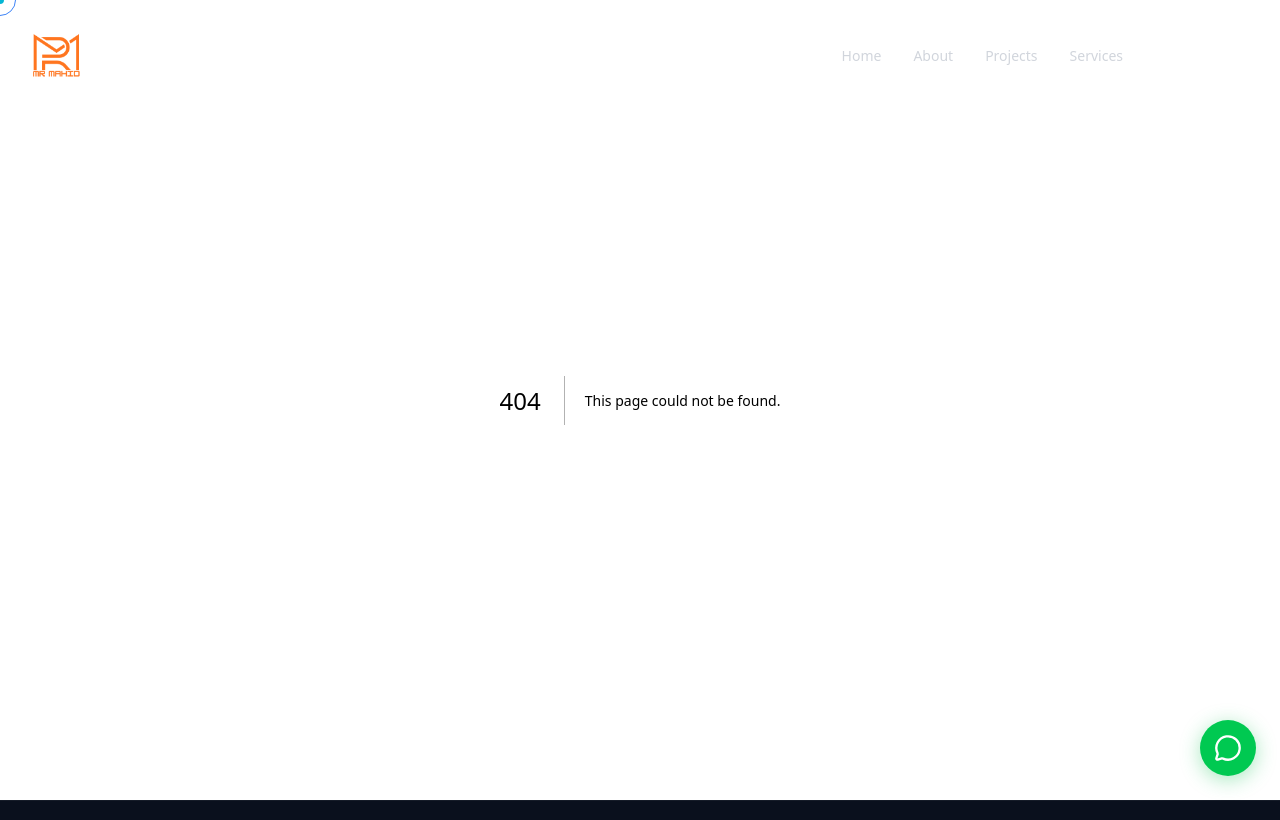
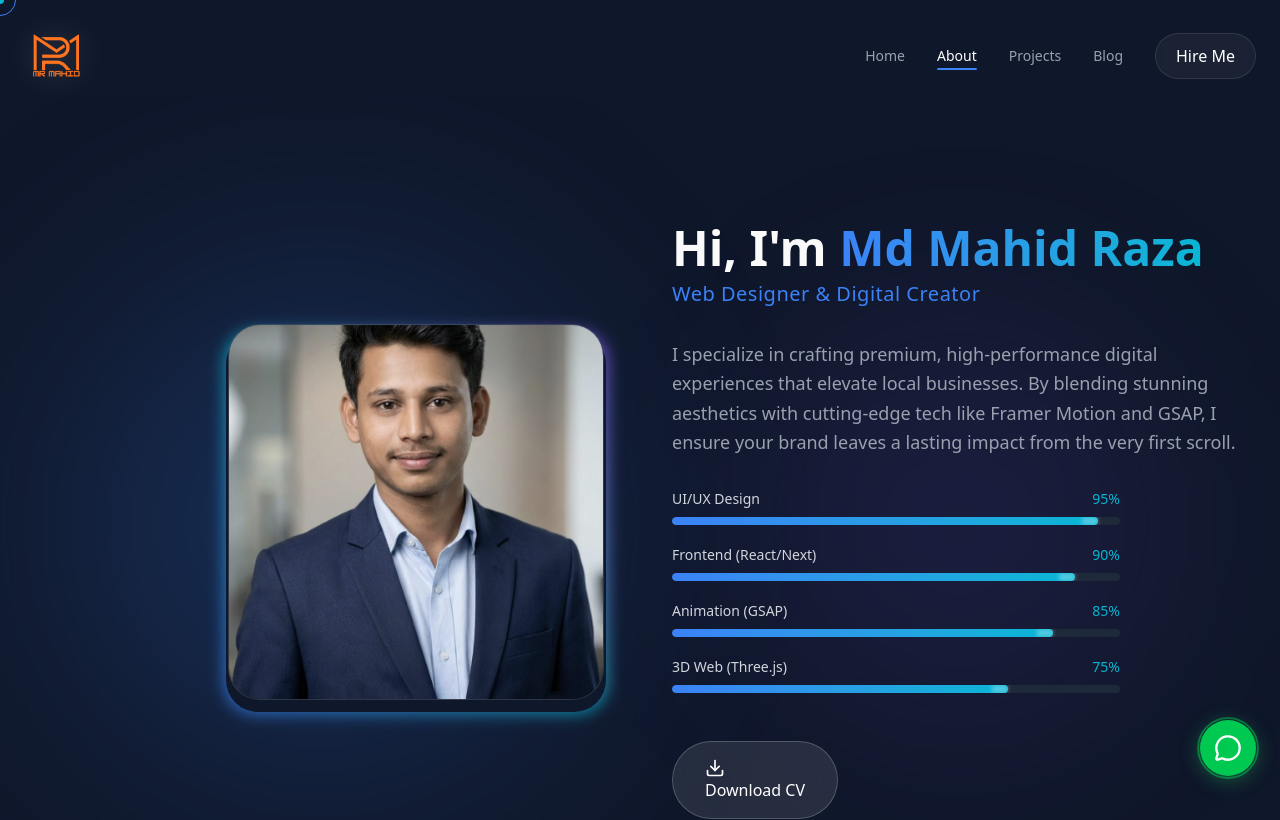
Before and after one commit to mrmahid141528/mrmahid-webportfolio, a Next.js app: page /about in a window 1280 px wide. Before the commit this address had no page. Shown: the top 820 px of the page. Built offline with nearby package versions, Linux system fonts and the light colour scheme.

Commit message:
feat: convert to multi-page — add /about /projects /blog /contact pages, update Navbar

```diff
--- /dev/null
+++ b/src/app/about/page.tsx
@@ -0,0 +1,19 @@
+import ProfileSection from '@/components/sections/ProfileSection';
+import WhyChooseMe from '@/components/sections/WhyChooseMe';
+import TestimonialsSection from '@/components/sections/TestimonialsSection';
+import type { Metadata } from 'next';
+
+export const metadata: Metadata = {
+    title: 'About | Md Mahid Raza — Web Designer & Digital Creator',
+    description: 'Learn about Md Mahid Raza (mrmahid) — a premium web designer from India specializing in Next.js, React, UI/UX, and animated digital experiences.',
+};
+
+export default function AboutPage() {
+    return (
+        <main className="flex flex-col min-h-screen pt-24">
+            <ProfileSection />
+            <WhyChooseMe />
+            <TestimonialsSection />
+        </main>
+    );
+}
--- /dev/null
+++ b/src/app/blog/page.tsx
@@ -0,0 +1,15 @@
+import BlogSection from '@/components/sections/BlogSection';
+import type { Metadata } from 'next';
+
+export const metadata: Metadata = {
+    title: 'Blog | Md Mahid Raza — Web Design Tips & Insights',
+    description: 'Read tips on web design, digital growth strategies, and how local businesses can win online — by Md Mahid Raza (mrmahid).',
+};
+
+export default function BlogPage() {
+    return (
+        <main className="flex flex-col min-h-screen pt-24">
+            <BlogSection />
+        </main>
+    );
+}
--- /dev/null
+++ b/src/app/contact/page.tsx
@@ -0,0 +1,15 @@
+import ContactSection from '@/components/sections/ContactSection';
+import type { Metadata } from 'next';
+
+export const metadata: Metadata = {
+    title: 'Contact | Hire Md Mahid Raza — Web Designer',
+    description: 'Get in touch with Md Mahid Raza (mrmahid) for premium web design, UI/UX, and digital creation services. Let\'s build your digital future.',
+};
+
+export default function ContactPage() {
+    return (
+        <main className="flex flex-col min-h-screen pt-24">
+            <ContactSection />
+        </main>
+    );
+}
--- a/src/app/page.tsx
+++ b/src/app/page.tsx
@@ -2,16 +2,11 @@
 
 import { motion } from 'framer-motion';
 import HeroScene from '@/components/3d/HeroScene';
-import ProfileSection from '@/components/sections/ProfileSection';
-import ProjectsSection from '@/components/sections/ProjectsSection';
 import StatsSection from '@/components/sections/StatsSection';
-import WhyChooseMe from '@/components/sections/WhyChooseMe';
-import TestimonialsSection from '@/components/sections/TestimonialsSection';
-import BlogSection from '@/components/sections/BlogSection';
-import ContactSection from '@/components/sections/ContactSection';
 import MagneticButton from '@/components/ui/MagneticButton';
-import { ArrowUpRight, Download } from 'lucide-react';
+import { ArrowUpRight } from 'lucide-react';
 import { useEffect, useState } from 'react';
+import Link from 'next/link';
 
 // Typing effect helper
 const TypewriterText = ({ text, delay = 0 }: { text: string; delay?: number }) => {
@@ -19,6 +14,7 @@ const TypewriterText = ({ text, delay = 0 }: { text: string; delay?: number }) =
 
   useEffect(() => {
     let i = 0;
+    const timeout = setTimeout(() => {
       const typingInterval = setInterval(() => {
         if (i < text.length) {
           setDisplayedText(text.slice(0, i + 1));
@@ -27,16 +23,10 @@ const TypewriterText = ({ text, delay = 0 }: { text: string; delay?: number }) =
           clearInterval(typingInterval);
         }
       }, 100);
-
-    // Add delay start
-    const timeout = setTimeout(() => {
-      i = 0; // reset
+      return () => clearInterval(typingInterval);
     }, delay * 1000);
 
-    return () => {
-      clearInterval(typingInterval);
-      clearTimeout(timeout);
-    };
+    return () => clearTimeout(timeout);
   }, [text, delay]);
 
   return <span>{displayedText}</span>;
@@ -45,6 +35,7 @@ const TypewriterText = ({ text, delay = 0 }: { text: string; delay?: number }) =
 export default function Home() {
   return (
     <div className="flex flex-col min-h-screen">
+
       {/* Hero Section */}
       <section id="home" className="relative h-screen min-h-[600px] flex items-center justify-center overflow-hidden">
         {/* 3D Background */}
@@ -84,18 +75,18 @@ export default function Home() {
             transition={{ delay: 3.5, duration: 0.8 }}
             className="flex flex-col sm:flex-row items-center gap-6"
           >
-            <a href="#projects" className="w-full sm:w-auto">
+            <Link href="/projects" className="w-full sm:w-auto">
               <MagneticButton className="cursor-hover group flex items-center justify-center space-x-2 px-8 py-4 bg-primary text-white rounded-full font-medium hover:bg-primary/90 transition-colors shadow-[0_0_20px_rgba(59,130,246,0.4)] hover:shadow-[0_0_30px_rgba(59,130,246,0.6)] w-full sm:w-auto">
                 <span>View Projects</span>
                 <ArrowUpRight className="w-4 h-4 group-hover:rotate-45 transition-transform" />
               </MagneticButton>
-            </a>
+            </Link>
 
-            <a href="#contact" className="w-full sm:w-auto">
+            <Link href="/contact" className="w-full sm:w-auto">
               <MagneticButton className="cursor-hover group flex items-center justify-center space-x-2 px-8 py-4 bg-white/5 border border-white/10 text-white rounded-full font-medium hover:bg-white/10 transition-colors backdrop-blur-md w-full sm:w-auto">
                 <span>Hire Me</span>
               </MagneticButton>
-            </a>
+            </Link>
           </motion.div>
         </div>
 
@@ -111,26 +102,55 @@ export default function Home() {
         </motion.div>
       </section>
 
-      {/* Profile Section */}
-      <ProfileSection />
-
       {/* Stats Counter */}
       <StatsSection />
 
-      {/* Projects Section */}
-      <ProjectsSection />
+      {/* Quick Nav Cards */}
+      <section className="py-20 bg-[#0F172A]">
+        <div className="container mx-auto px-6 max-w-7xl">
+          <motion.div
+            initial={{ opacity: 0, y: 30 }}
+            whileInView={{ opacity: 1, y: 0 }}
+            viewport={{ once: true }}
+            transition={{ duration: 0.6 }}
+            className="text-center mb-12"
+          >
+            <h2 className="text-3xl md:text-4xl font-bold text-white mb-4">
+              Explore My <span className="bg-gradient-to-r from-primary to-accent bg-clip-text text-transparent">Work</span>
+            </h2>
+            <p className="text-gray-400">Navigate to see everything I do</p>
+          </motion.div>
 
-      {/* Why Choose Me Section */}
-      <WhyChooseMe />
+          <div className="grid grid-cols-1 sm:grid-cols-2 lg:grid-cols-4 gap-6">
+            {[
+              { label: 'About Me', desc: 'Skills, story & testimonials', href: '/about', gradient: 'from-primary to-accent', icon: '👤' },
+              { label: 'Projects', desc: 'Real websites I built', href: '/projects', gradient: 'from-accent to-secondary', icon: '💻' },
+              { label: 'Blog', desc: 'Tips on web design & growth', href: '/blog', gradient: 'from-secondary to-primary', icon: '📝' },
+              { label: 'Contact', desc: 'Let\'s build together', href: '/contact', gradient: 'from-primary to-secondary', icon: '🤝' },
+            ].map((card, i) => (
+              <motion.div
+                key={card.href}
+                initial={{ opacity: 0, y: 40 }}
+                whileInView={{ opacity: 1, y: 0 }}
+                viewport={{ once: true }}
+                transition={{ duration: 0.5, delay: i * 0.1 }}
+              >
+                <Link
+                  href={card.href}
+                  className="group block glass-panel border border-white/10 bg-white/5 backdrop-blur-sm rounded-2xl p-6 hover:shadow-[0_0_25px_rgba(59,130,246,0.12)] hover:-translate-y-2 transition-all duration-300 cursor-hover"
+                >
+                  <div className={`w-12 h-12 rounded-xl bg-gradient-to-br ${card.gradient} flex items-center justify-center text-2xl mb-4 group-hover:scale-110 transition-transform`}>
+                    {card.icon}
+                  </div>
+                  <h3 className="text-lg font-bold text-white mb-1 group-hover:text-primary transition-colors">{card.label}</h3>
+                  <p className="text-gray-500 text-sm">{card.desc}</p>
+                </Link>
+              </motion.div>
+            ))}
+          </div>
+        </div>
+      </section>
 
-      {/* Testimonials Section */}
-      <TestimonialsSection />
-
-      {/* Blog Section */}
-      <BlogSection />
-
-      {/* Contact Section */}
-      <ContactSection />
     </div>
   );
 }
--- /dev/null
+++ b/src/app/projects/page.tsx
@@ -0,0 +1,15 @@
+import ProjectsSection from '@/components/sections/ProjectsSection';
+import type { Metadata } from 'next';
+
+export const metadata: Metadata = {
+    title: 'Projects | Md Mahid Raza — Portfolio',
+    description: 'Browse the portfolio projects of Md Mahid Raza (mrmahid) — premium websites, UI/UX designs, and digital experiences built for real clients.',
+};
+
+export default function ProjectsPage() {
+    return (
+        <main className="flex flex-col min-h-screen pt-24">
+            <ProjectsSection />
+        </main>
+    );
+}
--- a/src/components/ui/Navbar.tsx
+++ b/src/components/ui/Navbar.tsx
@@ -3,21 +3,30 @@
 import { useState, useEffect } from 'react';
 import Image from 'next/image';
 import Link from 'next/link';
+import { usePathname } from 'next/navigation';
 
 export default function Navbar() {
     const [scrolled, setScrolled] = useState(false);
     const [mobileMenuOpen, setMobileMenuOpen] = useState(false);
+    const pathname = usePathname();
 
     useEffect(() => {
         const handleScroll = () => {
             setScrolled(window.scrollY > 50);
         };
-
         window.addEventListener('scroll', handleScroll);
         return () => window.removeEventListener('scroll', handleScroll);
     }, []);
 
-    const navLinks = ['Home', 'About', 'Projects', 'Services'];
+    const navLinks = [
+        { label: 'Home', href: '/' },
+        { label: 'About', href: '/about' },
+        { label: 'Projects', href: '/projects' },
+        { label: 'Blog', href: '/blog' },
+    ];
+
+    const isActive = (href: string) =>
+        href === '/' ? pathname === '/' : pathname.startsWith(href);
 
     return (
         <header
@@ -46,14 +55,26 @@ export default function Navbar() {
                 <nav className="hidden md:flex items-center space-x-8">
                     {navLinks.map((item) => (
                         <Link
-                            key={item}
-                            href={`#${item.toLowerCase()}`}
-                            className="text-sm font-medium text-gray-300 hover:text-white transition-colors cursor-hover"
+                            key={item.label}
+                            href={item.href}
+                            className={`text-sm font-medium transition-colors cursor-hover relative group ${isActive(item.href)
+                                    ? 'text-white'
+                                    : 'text-gray-400 hover:text-white'
+                                }`}
                         >
-                            {item}
+                            {item.label}
+                            {/* Active underline */}
+                            <span className={`absolute -bottom-1 left-0 h-[2px] bg-primary rounded-full transition-all duration-300 ${isActive(item.href) ? 'w-full' : 'w-0 group-hover:w-full'
+                                }`} />
                         </Link>
                     ))}
-                    <Link href="#contact" className="px-5 py-2.5 rounded-full bg-white/5 border border-white/10 hover:border-primary/50 text-white font-medium hover:bg-primary/10 transition-all cursor-hover group backdrop-blur-sm">
+                    <Link
+                        href="/contact"
+                        className={`px-5 py-2.5 rounded-full border font-medium transition-all cursor-hover group backdrop-blur-sm ${isActive('/contact')
+                                ? 'bg-primary border-primary text-white'
+                                : 'bg-white/5 border-white/10 hover:border-primary/50 text-white hover:bg-primary/10'
+                            }`}
+                    >
                         <span className="relative z-10">Hire Me</span>
                     </Link>
                 </nav>
@@ -62,26 +83,28 @@ export default function Navbar() {
                 <button
                     onClick={() => setMobileMenuOpen(!mobileMenuOpen)}
                     className="md:hidden flex flex-col space-y-1.5 cursor-hover p-2 relative z-50"
+                    aria-label="Toggle menu"
                 >
                     <span className={`w-6 h-0.5 bg-white block rounded-full transition-all duration-300 ${mobileMenuOpen ? 'rotate-45 translate-y-2' : ''}`}></span>
                     <span className={`w-6 h-0.5 bg-white block rounded-full transition-all duration-300 ${mobileMenuOpen ? 'opacity-0' : ''}`}></span>
-                    <span className={`bg-white block rounded-full transition-all duration-300 ${mobileMenuOpen ? 'w-6 -rotate-45 -translate-y-2' : 'w-4 self-end'}`}></span>
+                    <span className={`bg-white block rounded-full transition-all duration-300 ${mobileMenuOpen ? 'w-6 -rotate-45 -translate-y-2' : 'w-4 self-end'}`} style={{ height: '2px' }}></span>
                 </button>
 
                 {/* Mobile Menu Overlay */}
                 <div className={`fixed inset-0 bg-[#0F172A] z-40 transition-all duration-500 flex flex-col items-center justify-center space-y-8 min-h-screen ${mobileMenuOpen ? 'opacity-100 visible' : 'opacity-0 invisible pointer-events-none'}`}>
                     {navLinks.map((item) => (
                         <Link
-                            key={item}
-                            href={`#${item.toLowerCase()}`}
+                            key={item.label}
+                            href={item.href}
                             onClick={() => setMobileMenuOpen(false)}
-                            className="text-2xl font-bold tracking-widest text-white hover:text-primary transition-colors cursor-hover"
+                            className={`text-2xl font-bold tracking-widest transition-colors cursor-hover ${isActive(item.href) ? 'text-primary' : 'text-white hover:text-primary'
+                                }`}
                         >
-                            {item}
+                            {item.label}
                         </Link>
                     ))}
                     <Link
-                        href="#contact"
+                        href="/contact"
                         onClick={() => setMobileMenuOpen(false)}
                         className="px-8 py-3 mt-4 rounded-full bg-primary text-white font-medium hover:bg-primary/90 transition-all cursor-hover shadow-[0_0_20px_rgba(59,130,246,0.3)]"
                     >
```
Lines whose indentation alone changed are shown as unchanged.
